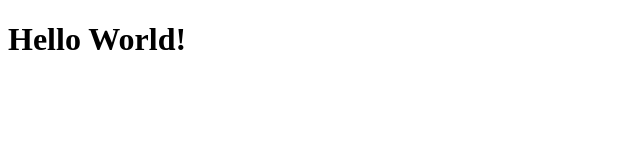
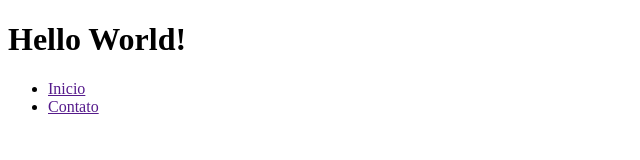
Before and after one commit to fellipearb/etec_poa, a plain HTML site: page index.html in a window 1280 px wide. Shown: the whole page, without its empty margins (0-640 px from the left). Drawn offline with Linux system fonts and the light colour scheme.

Commit message:
adicionado navegacao

```diff
--- a/index.html
+++ b/index.html
@@ -1,13 +1,21 @@
 <!DOCTYPE html>
 <html lang="en">
-  <head>
+
+<head>
     <meta charset="UTF-8" />
     <meta http-equiv="X-UA-Compatible" content="IE=edge" />
     <meta name="viewport" content="width=device-width, initial-scale=1.0" />
     <title>Document</title>
-  </head>
+</head>
 
-  <body>
+<body>
     <h1>Hello World!</h1>
-  </body>
+    <nav>
+        <ul>
+            <li><a href="">Inicio</a></li>
+            <li><a href="">Contato</a></li>
+        </ul>
+    </nav>
+</body>
+
 </html>
```
